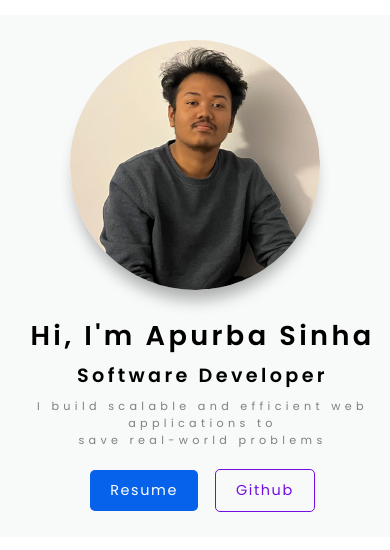
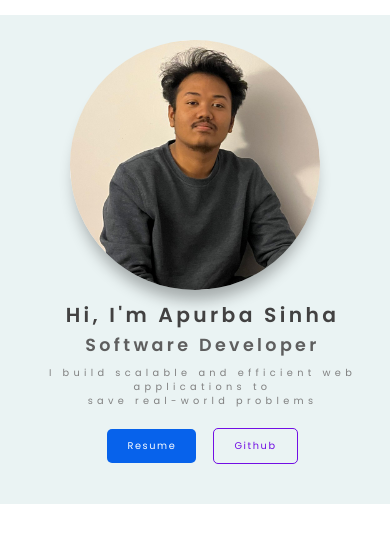
Before and after one commit to apurbasinha9/updated-portfolio, a plain HTML site: page portfolio.html in a window 390 px wide. Shown: the part 58-608 px from the top of the page. Drawn offline with Linux system fonts and the light colour scheme.

Commit message:
about me completed

```diff
--- a/portfolio.css
+++ b/portfolio.css
@@ -19,7 +19,8 @@ body {
 /*header styling*/
 
 .logo {
-  font-size: 1.8rem;
+  /* font-size: 1.8rem; */
+  font-size: 2vw;
   letter-spacing: 0.2rem;
   color: rgb(93, 83, 83);
 }
@@ -58,31 +59,34 @@ body {
 
 .about {
   display: flex;
-  flex-direction: row;
+  flex-direction: column-reverse;
   justify-content: space-between;
+  align-items: center;
   width: 100%;
   height: 100%;
   padding: 10px;
-  background-color: #f8f9f9;
+  background-color: #eaf3f3;
 }
 
 .summary {
   margin-left: 15px;
+  text-align: center;
   h1 {
-    /* font-size: 3.8rem; */
     font-size: 4.5vw;
     text-align: center;
-    margin-top: 25px;
     letter-spacing: 0.27rem;
+    color: rgb(66, 65, 65);
   }
 
   h2 {
-    font-size: 3.2rem;
+    font-size: 3.5vw;
     margin-top: -10px;
     letter-spacing: 0.27rem;
+    color: rgb(94, 94, 94);
   }
 
   p {
+    font-size: 1.2vw;
     color: gray;
     margin-top: 25px;
     margin-bottom: 40px;
@@ -91,10 +95,11 @@ body {
 }
 
 .buttons {
+  padding-bottom: 15px;
   button {
     background: none;
     padding: 12px 30px;
-    font-size: 0.9rem;
+    font-size: 1vw;
     border-radius: 15px;
   }
 }
@@ -123,14 +128,13 @@ body {
 }
 
 .photo img {
-  width: 420px;
+  width: 300px;
   height: auto;
   object-fit: contain;
   max-width: 100%;
   display: block;
   border-radius: 50%;
-  /* position: relative;
-  right: 55px; */
+  padding-top: 15px;
 }
 
 /*mobile styling*/
@@ -191,16 +195,19 @@ body {
     text-align: center;
 
     h1 {
-      font-size: 1.7rem;
+      font-size: 5.2vw;
       letter-spacing: 0.21rem;
+      margin-top: 10px;
+      color: rgb(66, 65, 65);
     }
     h2 {
-      font-size: 1.2rem;
+      font-size: 4.5vw;
       letter-spacing: 0.21rem;
-      margin-top: 4px;
+      color: rgb(94, 94, 94);
+      margin-top: 2px;
     }
     p {
-      font-size: 0.7rem;
+      font-size: 2.5vw;
       text-align: center;
       margin-top: 8px;
       margin-bottom: 20px;
@@ -216,6 +223,7 @@ body {
   .buttons button {
     padding: 10px 20px;
     border-radius: 5px;
+    font-size: 2.5vw;
   }
 
   .photo {
@@ -228,15 +236,6 @@ body {
     position: static;
     width: 250px;
     box-shadow: 0 15px 15px -5px rgba(0, 0, 0, 0.3);
+    padding-top: 0;
   }
 }
-
-/*stlying for 380px or below*/
-
-@media (max-width: 380px) {
-  .summary {
-    h1 {
-      font-size: 1.6rem !important;
-    }
-  }
-}
```
